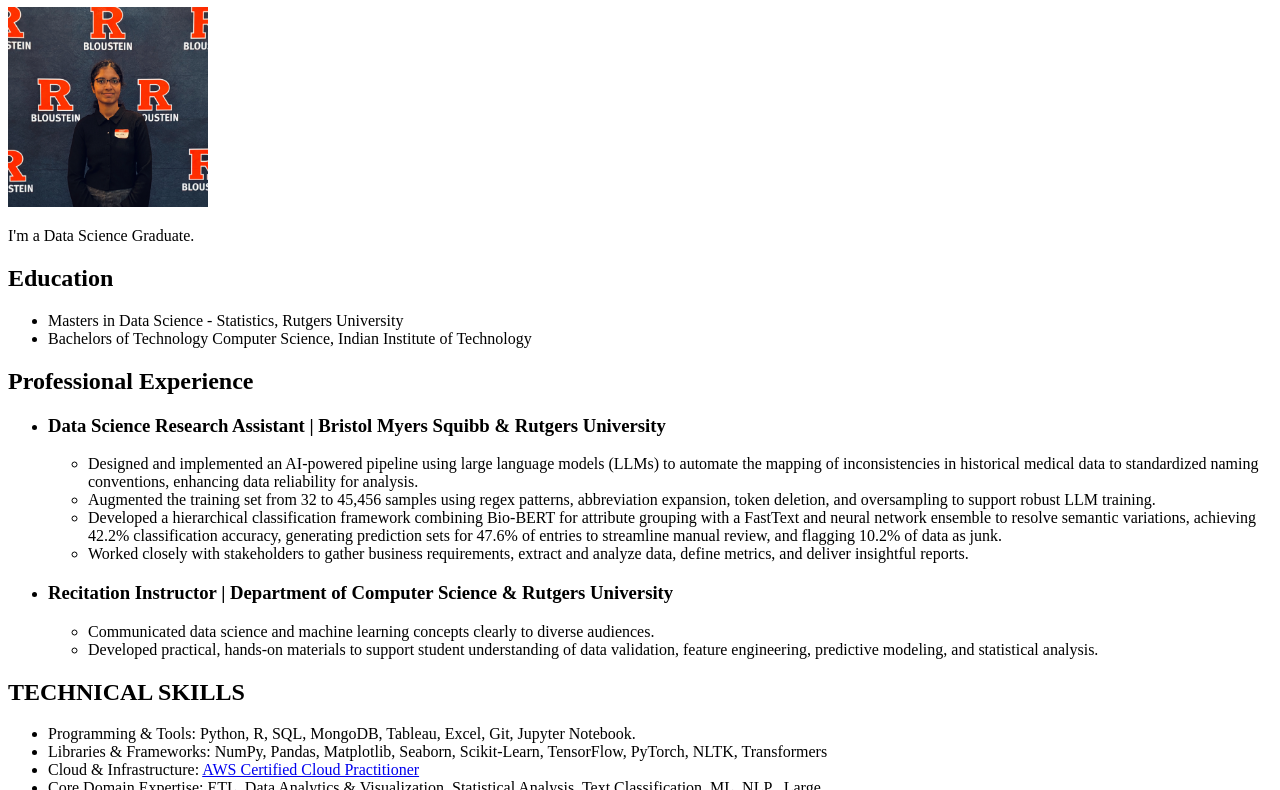
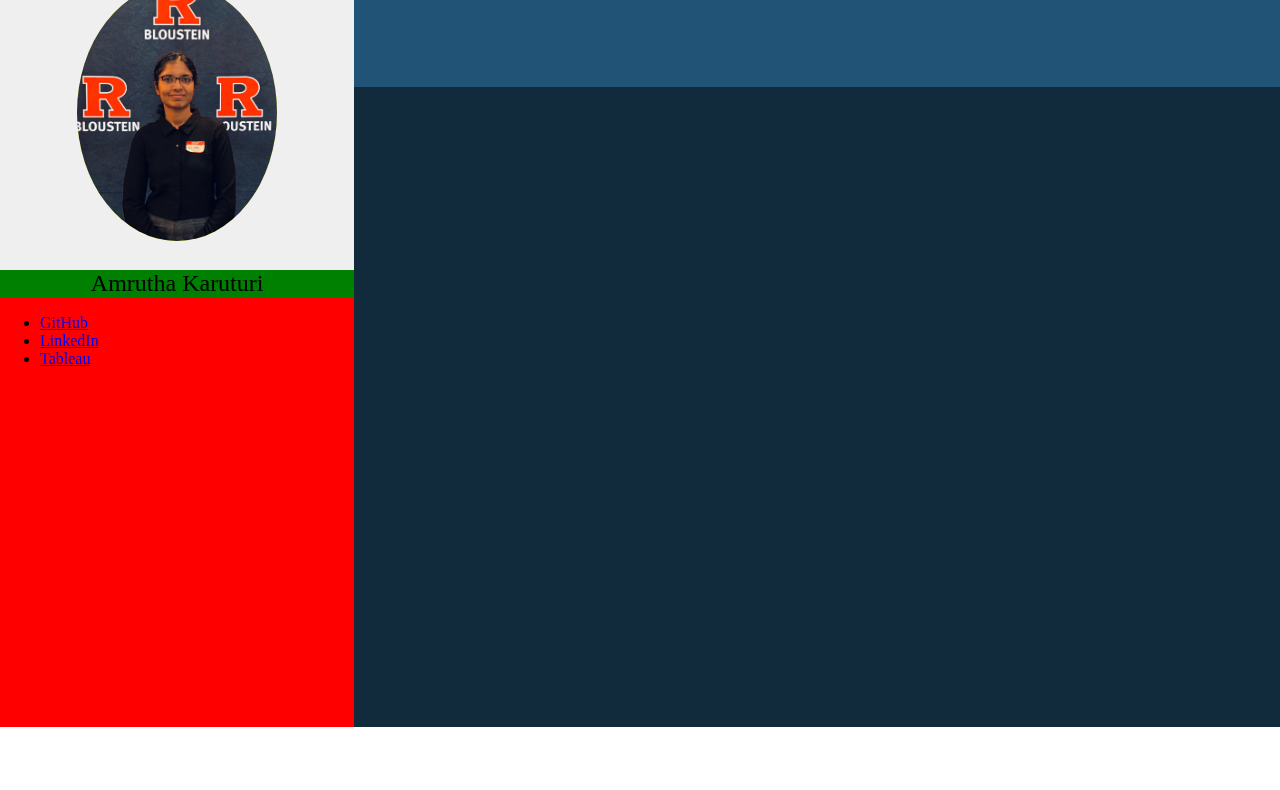
Before and after one commit to amrutha2508/html-portfolio, a plain HTML site: page index.html in a window 1280 px wide. Shown: the part 73-863 px from the top of the page. After the commit the page ends 800 px from the top, so only its background shows below. Drawn offline with Linux system fonts and the light colour scheme.

Commit message:
updated portfolio

```diff
--- a/index.html
+++ b/index.html
@@ -1,108 +1,45 @@
-<!-- TODO 1: Create the HTML Boilerplate -->
-
-<!-- TODO 2: Add Your previous projects' HTML into the public folder -->
-
-<!-- TODO 3: Take screenshots of your project previews and add the images to the images folder -->
-
-<!-- TODO 4: Add titles/subtitles etc. -->
-
-<!-- TODO 5: Add a link to the project pages -->
-
-<!-- TODO 6: Add images to show the project previews
-HINT for TODO 6: You can use the height attribute set to 200 to make the image smaller:
-https://developer.mozilla.org/en-US/docs/Web/HTML/Element/img#attr-height -->
-
-<!-- TODO 7: Add the Contact Me and About Me page links -->
 <!DOCTYPE html>
-<html lang = "en">
+<html lang="en">
 <head>
     <meta charset="UTF-8">
-        <meta name = "viewport" content = "width=device-width, initial-scale=1.0">
+    <meta name="viewport" content="width=device-width, initial-scale=1.0">
     <title>Document</title>
+    <link href="./styles.css" rel="stylesheet">
+
 </head>
 <body>
-        <h1>Amrutha Karuturi</h1>
-        <img src = "./assets/images/photo.jpg"  width="200" height="200" />
-        <p>I'm a Data Science Graduate.</pp>
-        <h2>Education</h2>
+    <div id="container">
+        <!--left box -->
+        <div id="l">
+            <div class="blank blank-1"></div>
+            <div class="photo">
+                <img src="/assets/images/photo.JPG">
+            </div>
+            <div class="blank blank-05"></div>
+            <div class="name">
+                <p>Amrutha Karuturi</p>
+            </div>
+            <div class="list">
                 <ul>
-                <li>Masters in Data Science - Statistics, Rutgers University</li>
-                <li>Bachelors of Technology Computer Science, Indian Institute of Technology</li>
+                    <li><a href = "https://github.com/amrutha2508" target="_blank">GitHub</a></li>
+                    <li><a href = "https://www.linkedin.com/in/amrutha-karuturi-017096245/" target="_blank">LinkedIn</a></li>
+                    <li><a href = "https://public.tableau.com/app/profile/amrutha.k2872/vizzes">Tableau</a></li>
+                    <a></a>
                 </ul>
-        <h2>Professional Experience</h2>
-            <ul>
-                <li>
-                    <h3>Data Science Research Assistant | Bristol Myers Squibb & Rutgers University</h3>
-                    <ul>
-                        <li>Designed and implemented an AI-powered pipeline using large language models (LLMs) to automate the mapping of
-                            inconsistencies in historical medical data to standardized naming conventions, enhancing data reliability for analysis.</li>
-                        <li>Augmented the training set from 32 to 45,456 samples using regex patterns, abbreviation expansion, token deletion,
-                            and oversampling to support robust LLM training.</li>
-                        <li>Developed a hierarchical classification framework combining Bio-BERT for attribute grouping with a FastText and
-                            neural network ensemble to resolve semantic variations, achieving 42.2% classification accuracy, generating
-                            prediction sets for 47.6% of entries to streamline manual review, and flagging 10.2% of data as junk.</li>
-                        <li>Worked closely with stakeholders to gather business requirements, extract and analyze data, define metrics, and
-                            deliver insightful reports.</li>
-                    </ul>
-                </li>
-                <li>
-                    <h3>Recitation Instructor | Department of Computer Science & Rutgers University</h3>
-                    <ul>
-                        <li>Communicated data science and machine learning concepts clearly to diverse audiences.</li>
-                        <li>Developed practical, hands-on materials to support student understanding of data validation, feature engineering,
-                            predictive modeling, and statistical analysis.</li>
-                    </ul>
+            </div>
+        </div>
+        <!-- right box -->
+        <div id="r">
+            <!-- right box1 -->
+            <div id="r1">
 
-                </li>
-            </ul>
-        <h2>TECHNICAL SKILLS</h2>
-        <ul>
-            <li>Programming & Tools: Python, R, SQL, MongoDB, Tableau, Excel, Git, Jupyter Notebook.</li>
-            <li>Libraries & Frameworks: NumPy, Pandas, Matplotlib, Seaborn, Scikit-Learn, TensorFlow, PyTorch, NLTK, Transformers</li>
-            <li>Cloud & Infrastructure: <a href ="https://www.credly.com/badges/d43e9499-60ae-4c8f-a943-e9c53a25432c/public_url">AWS Certified Cloud Practitioner</a></li>
-            <li>Core Domain Expertise: ETL, Data Analytics & Visualization, Statistical Analysis, Text Classification, ML, NLP , Large
-            <li>Language Models (LLMs), Neural Networks.</li>
-            <li>Certifications: Google Advanced Data Analytics Specialization, IBM Databases and SQL Certification</li>
-        </ul>
-        <h2>Academic Projects</h2>
-        <ul>
-            <li>
-                <h3>Fashion CLIP|Multi Modal, Vision, LLMs, Transformers</h3>
-                <ul>
-                    <li>Fine-tuned a CLIP model on a large-scale fashion dataset, aligning product images with both structured and natural
-                    language captions to improve image–text retrieval accuracy.</li>
-                    <li>Developed data preprocessing strategies to extract and normalize brand names and product attributes, improving
-                    model generalization across diverse fashion domains.</li>
-                </ul>
-            </li>
-            <li>
-                <h3>Analyzing AI Narratives – Utopia vs. Dystopia|Transformers, LLMs, Tableau, Plotly</h3>
-                <ul>
-                    <li>Leveraged BERTopic to extract themes from AI-related news headlines, used OpenAI prompting for topic labeling, and
-                        developed a multi-label classifier for nine domains (e.g., AI in Education, AI in Careers, AI Ethics, AI in Industries).</li>
-                    <li>Applied lexical methods (VADER, AFINN) and pre-trained models (RoBERTa, fear-mongering model) to analyze AI
-                        narratives and identify dominant emotional tones in news coverage</li>
-                    <li>Conducted n-gram analysis to identify key concerns (e.g., job displacement, misinformation, AI governance) and
-                        developed interactive Dashboards to visualize semantic clusters and narrative trends.</li>
-                </ul>
-            </li>
-            <li>
-                <h3>Twitter Search Application | PostgreSQL, MongoDB, Caching</h3>
-                <ul>
-                    <li>Built a search application for a Twitter dataset that allows users to perform searches based on usernames, hashtags,
-                        keywords, top ten metrics, and time ranges.</li>
-                    <li>Used PostgreSQL and MongoDB for user and tweet data storage respectively. A cache system is implemented using
-                        LRU technique. A simple user-friendly UI is developed for users to perform searches.</li>
-                </ul>
-            </li>
-        </ul>
-        <h2>HONORS & ACTIVITIES</h2>
-        <ul>
-            <li><a href = "https://www.linkedin.com/in/amrutha-karuturi-017096245/overlay/1749839092293/single-media-viewer/?profileId=ACoAADyz0ZMBSdRAMiQwrkU8gi64p7QKAgNof10">Neville O'Reilly Award</a>, Department of Statistics, Rutgers university</li>
-            <li><a href = "https://www.linkedin.com/posts/rutgers-masters-in-public-informatics_publicinformatics-rutgersmpi-datascience-activity-7304210057297068032-cQoT/?utm_source=share&utm_medium=member_desktop&rcm=ACoAADyz0ZMBSdRAMiQwrkU8gi64p7QKAgNof10">Finalist</a> in RAISE-25 Hackathon, Rutgers University</li>
-            <li><a href = "https://www.linkedin.com/posts/amrutha-karuturi-017096245_machinelearning-ai-llms-activity-7300892608505995266-HgbG/?utm_source=share&utm_medium=member_desktop&rcm=ACoAADyz0ZMBSdRAMiQwrkU8gi64p7QKAgNof10">Winner</a> of 2024 Bristol Myers Squibb Hackathon, Rutgers University</li>
-            <li>Ranked in Top 0.4% amongst 1.2 million in a nationwide engineering entrance examination - JEE Advanced.</li>
-        </ul>
+            </div>
+            <!-- right box2 -->
+            <div id="r2">
 
+            </div>
+
+        </div>
+    </div>
 </body>
 </html>
--- /dev/null
+++ b/styles.css
@@ -0,0 +1,79 @@
+html, body {
+    height: 100%;
+    margin: 0; /* remove default spacing */
+    padding: 0;
+}
+
+#container{
+    display: flex;
+    height: 100%;
+    width: 100%;
+    background-color: yellow;
+}
+
+#l{
+    background-color:#EFEFEF;
+    display: flex;
+    flex-direction: column;
+    flex-grow: 0.5;
+    align-items: center;
+}
+.blank{
+    background-color: #EFEFEF;
+    width:100%
+}
+.blank-1{
+    flex-grow: 1;
+}
+.blank-05{
+    flex-grow: 0.5;
+}
+.photo {
+    flex-grow: 1;
+    aspect-ratio: 1 / 1;
+    border-radius: 50%;
+    overflow: hidden;
+    display: flex;
+    /* justify-content: center;
+    align-items: center; */
+    background-color: yellow;
+    max-width: 200px; /* Optional to prevent too large */
+  }
+.photo > img{
+    width:100%;
+    height:100%;
+    display: block;
+    object-fit: cover;
+
+}
+.name{
+    flex-grow: 0.5;
+    background-color: green;
+    width:100%;
+    flex-basis:0;
+}
+p{
+    margin: 0;
+    text-align: center;
+    font-size: x-large;
+}
+.list{
+    background-color: red;
+    flex-grow: 6;
+    width: 100%;
+}
+
+#r{
+    flex-grow: 3;
+    display: flex;
+    flex-direction: column;
+}
+
+#r1{
+    background-color: #205375;
+    flex-grow: 1;
+}
+#r2{
+    background-color: #112B3C;
+    flex-grow: 4;
+}
```
Also changed, not shown: 1-index.html (added, +108 -0 lines). Lines whose indentation alone changed are shown as unchanged.
